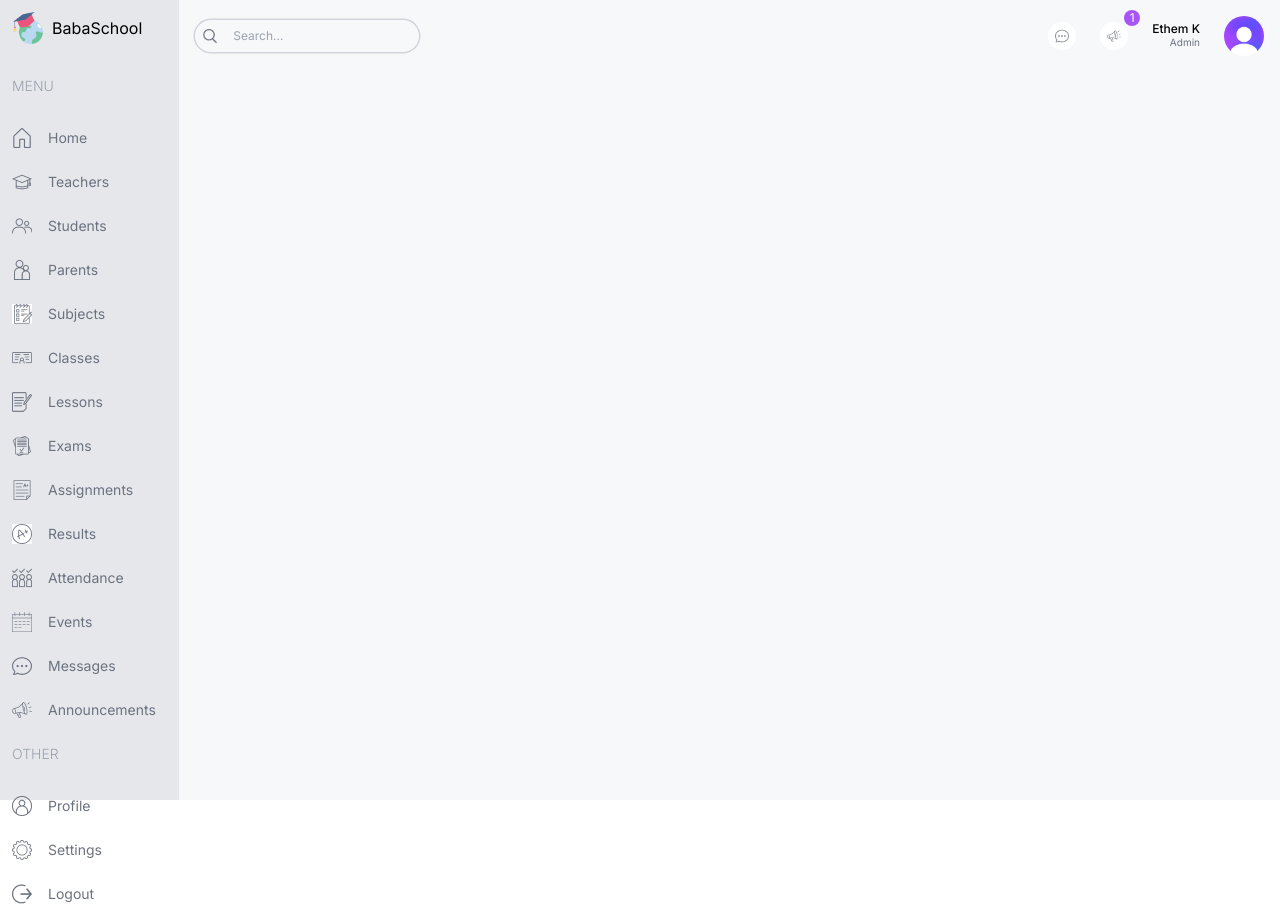
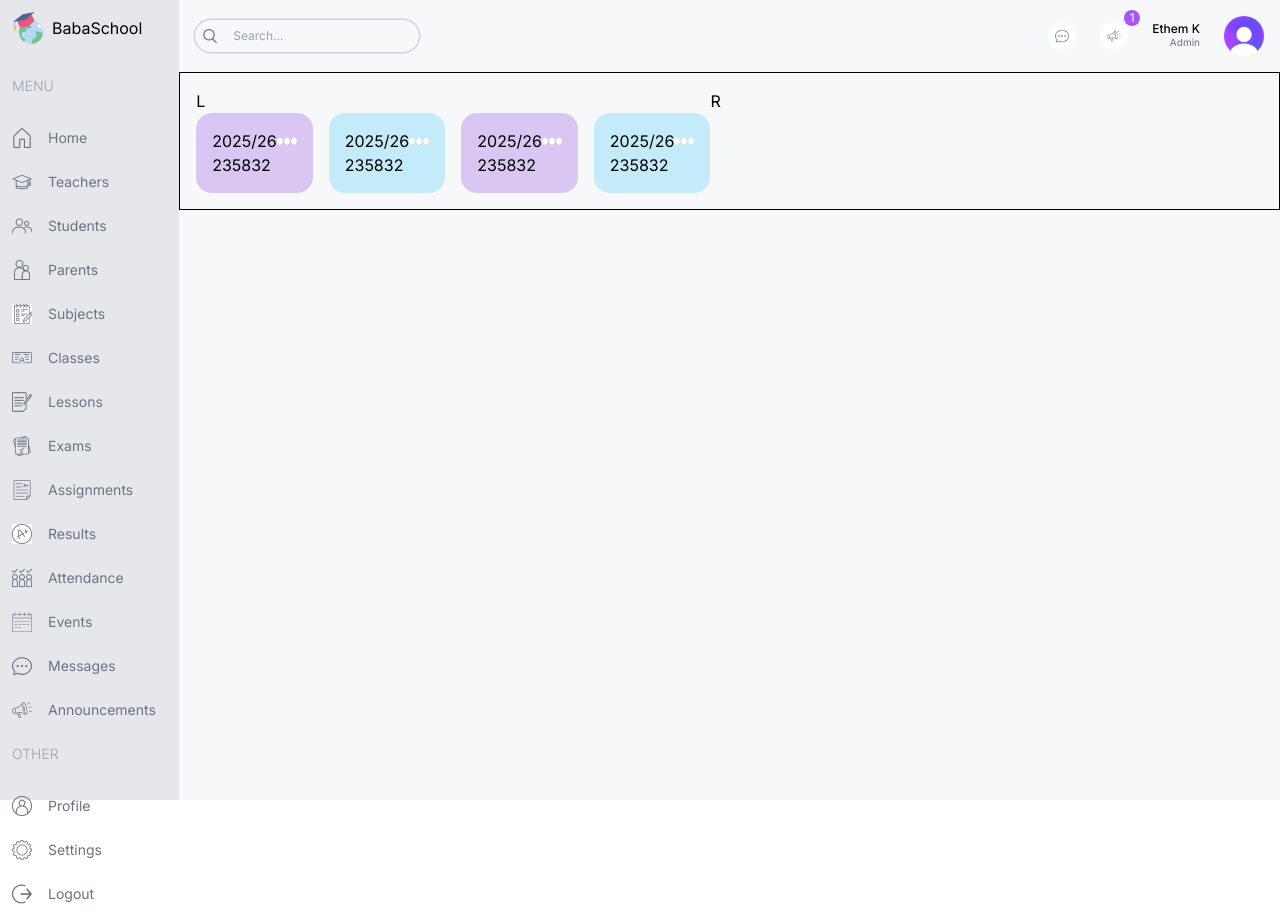
Before and after one commit to BabaVo55/Next.js, a Next.js app: page /admin in a window 1280 px wide. Built offline with nearby package versions, Linux system fonts and the light colour scheme.

Commit message:
user card component

```diff
--- a/src/app/(dashboard)/admin/page.tsx
+++ b/src/app/(dashboard)/admin/page.tsx
@@ -1,7 +1,20 @@
-import React from 'react'
+import React from 'react';
+import UserCard from '@/components/UserCard';
 
 export default function AdminPage() {
   return (
-    <div>AdminPage</div>
+    <div className='p-4 border border-black flex flex-col md:flex-row'>
+      {/* Left */}
+      <div className=''>L
+        <div className='flex gap-4 justify-between flex-wrap'>
+          <UserCard type='student'/>
+          <UserCard type='teacher'/>
+          <UserCard type='parent'/>
+          <UserCard type='staff'/>
+        </div>
+      </div>
+      {/* Right */}
+      <div className=''>R</div>
+    </div>
   )
 }
--- a/src/app/(dashboard)/layout.tsx
+++ b/src/app/(dashboard)/layout.tsx
@@ -144,8 +144,8 @@ export default function DashboardLayout({
             ))} */}
 
             <Navbar />
+            {children}
           </div>
-          {/* {children} */}
         </div>
   );
 }
--- /dev/null
+++ b/src/components/UserCard.tsx
@@ -0,0 +1,15 @@
+import React from 'react';
+import Image from 'next/image';
+export default function UserCard({type}: {type}) {
+  return (
+    <div className='p-4 rounded-2xl odd:bg-ethemPurple even:bg-ethemSky flex-1'>
+        <div className='flex justify-between'>
+            <span>2025/26</span>
+            <Image src='/more.png' alt='' width={20} height={20} />
+        </div>
+        <h1>235832</h1>
+        <h2 className='text-xs text-gray-500'>{type.name}</h2>
+
+    </div>
+  )
+}
--- a/tailwind.config.ts
+++ b/tailwind.config.ts
@@ -13,6 +13,15 @@ const config: Config = {
         "gradient-conic":
           "conic-gradient(from 180deg at 50% 50%, var(--tw-gradient-stops))",
       },
+      colors:{
+        ethemSky: "#C3EBFA",
+        ethemPurple: "#D9C6F2",
+        ethemBlue: "#A2DFF7",
+        ethemGreen: "#B7F2C6",
+        ethemYellow: "#F2EBC6",
+        ethemRed: "#F2C6C6",
+        ethemGray: "#F7F8FA",
+      }
     },
   },
   plugins: [],
```
